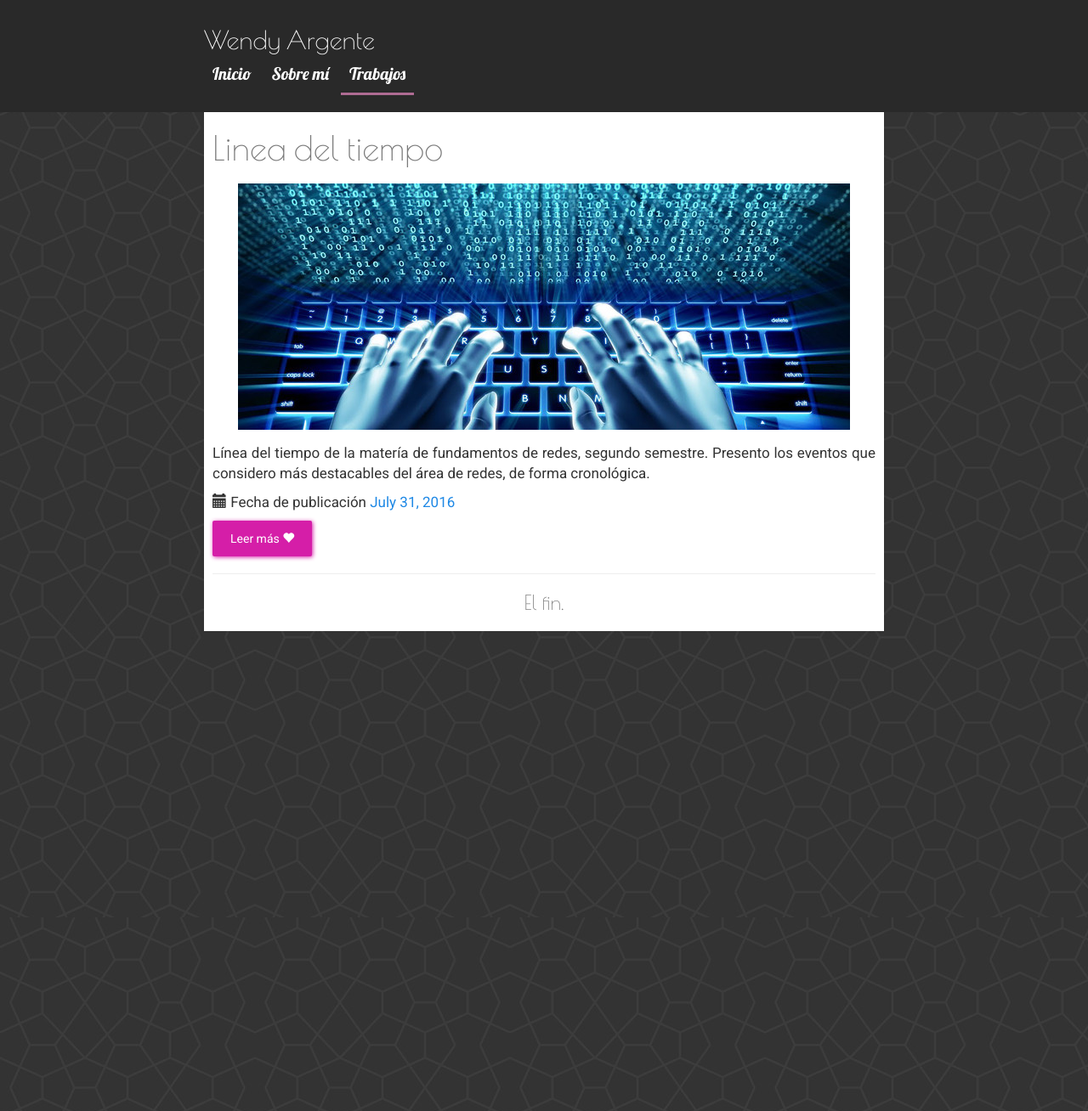
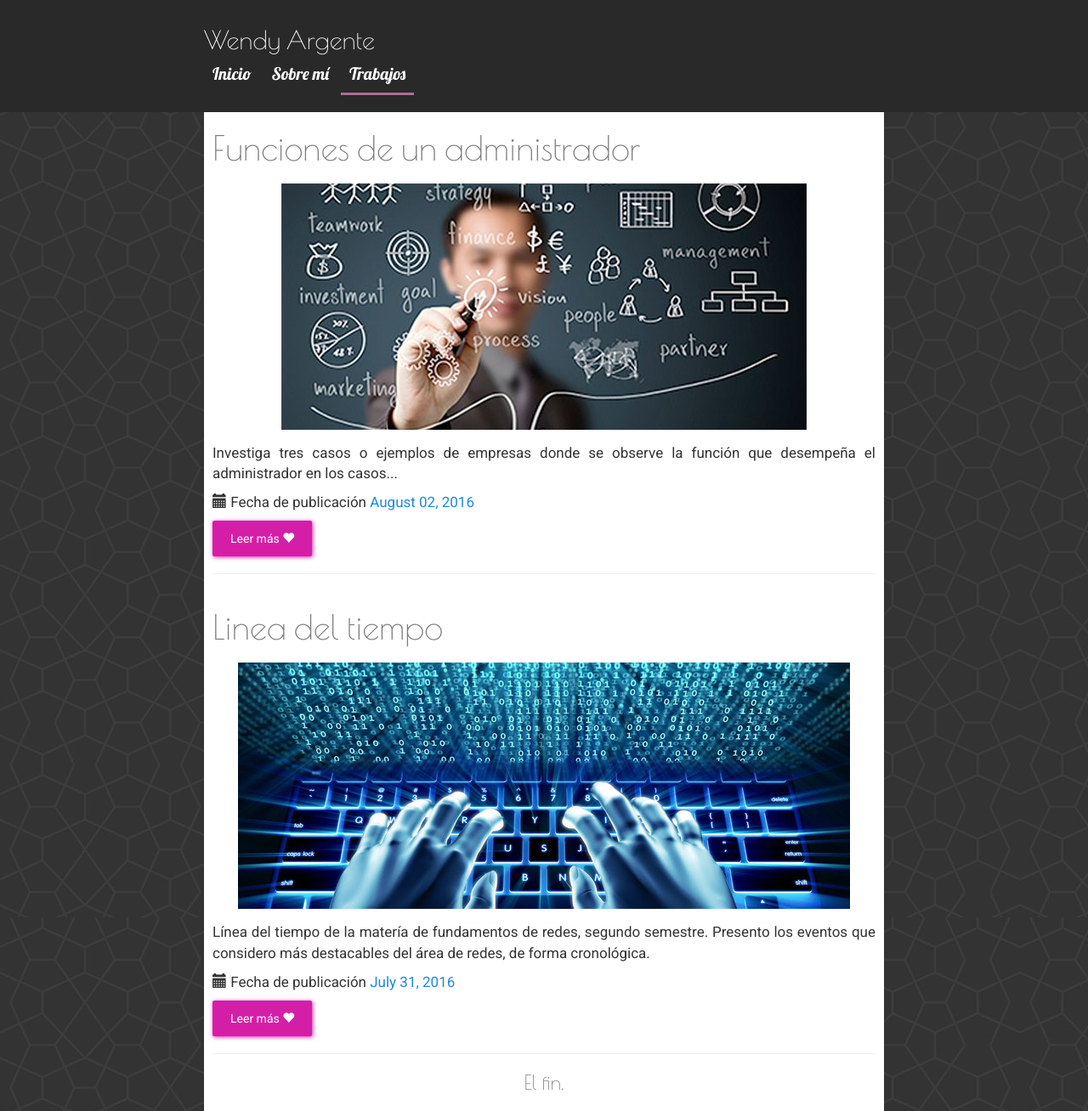
Before and after one commit to wendyar/wendyar, a Jekyll site: the page built from trabajos/index.html, in a window 1280 px wide. Shown: the whole page at 85% size. Built offline with Jekyll 4.4.1, drawn with Linux system fonts in a browser that asks for light colours; before the commit the page ends 900 px from its top, so only the background shows below that; part of the change alters nothing that is shown.

Commit message:
Agregando funciones de un asministrador
Este es el segundo post

```diff
--- /dev/null
+++ b/_posts/trabajos/2016-08-01-funciones-de-un-administrador.markdown
@@ -0,0 +1,106 @@
+---
+layout: post
+title: "Funciones de un administrador"
+date: "2016-08-01 21:37:19 -0500"
+descripcion: Investiga tres casos o ejemplos de empresas donde se observe la función que desempeña el administrador en los casos...
+category: trabajos
+imagen: administrador-cover
+base_url: site.baseurl
+---
+
+# Funciones de un Administrador
+
+**1 - Investiga tres casos o ejemplos de empresas donde se observe la función que desempeña el administrador en las siguientes actividades:
+Cualitativa: con enfoque a las personas.**
+
+---
+
+![portada](../assets/images/administrador-cover.jpg)
+
+Otro deber importante del administrador es el que involucra contar con el personal adecuado en la organización. Esto requiere un completo conocimiento de la organización y lo que ésta necesita. El administrador debe coordinar con recursos humanos y otros departamentos dentro de la empresa.
+
+Ejemplo:
+
+
+_“Nuestra prioridad en el ámbito de los Recursos Humanos es crear un entorno de trabajo inspirador”_, explica Alfonso Casero, Director de Recursos Humanos de Grupo Novartis España.
+Las instalaciones de Novartis disponen de gimnasio y parking en el propio edificio de la compañía y se les ofrece a sus empleados programas de prevención en salud, ayudas para dejar de fumar, seguro de vida y accidentes, plan de pensiones, precio especial en una mutua sanitaria, ayudas para guardería y estudios o becas.
+
+
+[Enlace](http://www.abc.es/economia/20130306/abci-mejores-empresas-para-trabajar-201303061204.html)
+
+## Cuantitativa: con enfoque en las mediciones.
+
+<img src="{{ site.baseurl }}/assets/images/segunda_Imagen.jpg" alt="" style="float: right;" />
+
+Se concentran en los hechos o datos cuantitativos asociados al problema y desarrolla expresiones matemáticas que describen los objetivos, las restricciones y las relaciones existentes en el problema.
+
+Un administrador debe de conocer cómo se prepara un presupuesto de gastos o una previsión de ventas, como se interpreta un balance, como se elabora una planeación y el control de producción.
+
+Ejemplo:
+
+_Los proyectos de inversión en empresas productivas permiten generar empleos a través de la adquisición de maquinaria, mano de obra y materia prima que será transformada en la creación de nuevos productos o servicios capaces de entender las necesidades de otras empresas o las del consumidor._
+
+Los proyectos de inversión se pueden canalizar a la creación de nuevas empresas o a la ampliación de empresas que se encuentran laborando.
+
+[Enlace](http://www.gestiopolis.com/proyectos-de-inversion-para-empresas-en-operacion/)
+
+## Toma de decisiones, con enfoque a las metas estratégicas de la empresa
+
+<img src="{{ site.baseurl }}/assets/images/tercera_imagen.jpg" alt="" style="float: left" />
+
+_Un administrador debe de tomar su responsabilidad y cuando se le presenta tomar decisiones que sean las mejores tanto para la empresa como para los trabajadores._
+
+Para llegar a este punto el administrador debe aplicar sus conocimientos aunados a su experiencia y lograr de esta forma una propuesta solida arrojando como resultados los costos, riesgos y beneficios que esta decisión conllevara.
+
+Ejemplo:
+
+_Un ejemplo claro seria cuando el administrador toma una decisión de las nuevas tecnologías que le puede convenir a la empresa y si es adecuado invertirle. Ellos tienen que formar una decisión con respecto a esos temas que son de suma importancia. Y al igual debe de crear estrategias de ventas para estar seguro de que al cliente le gustara los nuevos cambios que se generaran._
+
+![](../assets/images/cuarta_imagen.jpg)
+
+---
+
+
+
+# LA RESPONSABILIDAD SOCIAL
+
+La responsabilidad social, son las obligaciones que asumen las organizaciones para proteger y mejorar el bienestar de la sociedad para alcanzar todas sus metas.
+Entre las responsabilidades que deben cumplir las organizaciones son:
+
+-	Incorporar objetivos sociales en sus procesos de planeamiento.
+-	Aplicar normas comparativas de otras organizaciones a sus programas sociales.
+-	Presentar informes a los empleados acerca del rendimiento y de los progresos en la organización
+-	Experimentar diferentes métodos para medir el desempeño social.
+
+Keith Davis, dijo que quienes no usen el poder de manera que la sociedad considere responsable, tarde o temprano lo perderá.
+En las estrategias de la responsabilidad, existen dos puntos de vistas:
+
+-	El clásico: la responsabilidad de la organización es lograr que el negocio proporciona utilidades máximas a las organizaciones, en otras palabras una organización se fundó para ganancia de los inversionistas.
+-	El socioeconómico: dice que la empresa debe estar ligada, no solo a las utilidades, sino también al bienestar social.
+
+En 1979, Archie Carroll, combino los conceptos y la llamo desempeño social de la empresa: las cuales la forman los principios económicos (libre empresa), principales jurídicos (derecho de la gente a un centro de trabajo seguro), y principio ético (igualdad de oportunidad para el empleo). Estos principios constituyen un “contrato social” entre la empresa y la sociedad.
+En términos de responsabilidad social, existen 4 estrategias que son:
+
+-	Estrategia proactiva: exige una responsabilidad espontánea y voluntaria, asume liderazgo.
+-	Estrategia adaptativa: se centra en la responsabilidad ética, hace lo mismo éticamente.
+-	Estrategia defensiva: privilegia la responsabilidad legal, responsabilidades económicas y legales.
+-	Estrategia obstructiva: responsabilidad económica, rechaza las exigencias sociales, solo asume responsabilidades económicas.
+
+Hoy día la participación de las empresas socialmente responsables como lo dije previamente son más importantes y directas en la sociedad, por ende las personas encargadas de administrar el mismo, deben de contar con una serie de características y cualidades, dentro de las que destacan la ética y valores que fomentan a que un administrador sea socialmente responsable.
+
+La ética profesional y los valores que debe de tener cada administrador son forjados durante su formación como profesionista, por lo que es primordial que las instituciones de educación pongan especial énfasis en el desarrollo de estas cualidades, las cuales son necesarias para que no solo los administradores sino todos los profesionistas desempeñen sus actividades de manera eficaz, honrada y responsable.
+
+Hoy día sabemos que cualquier toma de decisiones realizada por una organización puede perjudicar o beneficiar a toda una sociedad, en ese contexto las corporaciones deben de tener un grupo de asesores (administradores) de alta gerencia o de área, que como se especificó previamente estén dotados de ciertas características y cualidades y porque no llamarlo así, virtudes.
+
+En el concepto que de esta forma se garantiza (quizá sea muy atrevido hacer esta aseveración) que las decisiones que se toman, serán las mejores, y que fuera de perjudicar a alguien, beneficien a la sociedad, comunidad, empleados y organización.
+
+Cabe recalcar que muchas veces durante el proceso de toma de decisiones se requiere de información segura y veraz con el fin de ganar licitaciones etc., este es otro de los ámbitos donde la ética y los valores juegan un papel muy importante, ya que hay casos que se incurren en actividades ilícitas, que ultimadamente pueden llegar a perjudicar a la organización severamente, con pérdida de la licitación, perjuicio en su imagen institucional, multas etc.
+
+Por lo que creo yo que es más simple y mucho más saludable guiarnos con rectitud y honradez, usando como base nuestra ética profesional y nuestros valores, en vez de andar tratando de tapar hoyos que quizá ya estén muy grandes y profundos para librar a la organización de un desastre.
+
+---
+
+## REFERENCIAS
+Alejandro, C. (21 de Junio de 2013). Responsabilidad social y ética administrativa. Obtenido de Slideshare.net: [http://es.slideshare.net/CesarAlejandro6/responsabilidad-social-y-tica-administrativa](http://es.slideshare.net/CesarAlejandro6/responsabilidad-social-y-tica-administrativa)
+
+Waldogandoy. (08 de 08 de 2015). LA IMPORTANCIA DE LA RESPONSABILIDAD SOCIAL Y ETICA DEL ADMINISTRADOR. Obtenido de BLOG DE WALDOGANDOY: [http://waldogandoy.blogdiario.com/1439057919/la-importancia-de-la-responsabilidad-social-y-etica-del-administrador-/](http://waldogandoy.blogdiario.com/1439057919/la-importancia-de-la-responsabilidad-social-y-etica-del-administrador-/)
--- a/assets/css/base.css
+++ b/assets/css/base.css
@@ -151,6 +151,12 @@ kbd{
 .articulo p{
   text-align: justify;
 }
+.articulo img{
+  max-width: 100%;
+  height: auto;
+  display: block;
+  margin: 10px auto 10px auto;
+}
 .imagen-perfil img{
   max-width: 90%;
   margin: 30px auto;
```
Also changed, not shown: assets/images/administrador-cover.jpg (added), assets/images/cuarta_imagen.jpg (added), assets/images/segunda_Imagen.jpg (added), assets/images/tercera_imagen.jpg (added).
